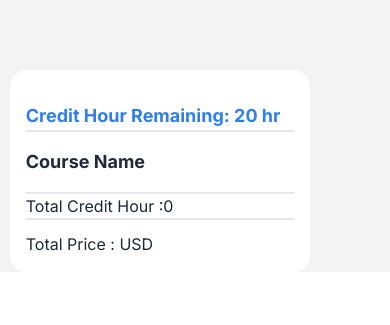
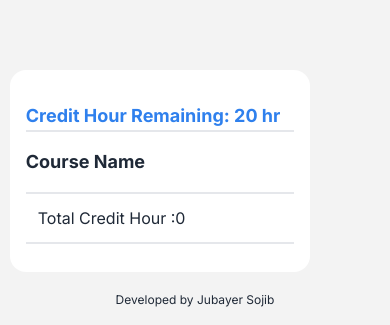
Before and after one commit to sojibjubayer/course-registration, a React (Vite) app: page / in a window 390 px wide. Shown: the part 4859-5184 px from the top of the page. Before the commit the page ends 5131 px from the top, so only its background shows below. Built offline with nearby package versions, Linux system fonts and the light colour scheme.

Commit message:
design and code checked

```diff
--- a/src/components/Card/Card.jsx
+++ b/src/components/Card/Card.jsx
@@ -4,7 +4,7 @@ import frame from '../../assets/frame.svg'
 const Card = ({ courses, handleCourses }) => {
 
     return (
-        <div className="grid grid-cols md:grid-cols-2 lg:grid-cols-3 w-3/4 gap-y-3 mb-20" >
+        <div className="grid grid-cols md:grid-cols-2 lg:grid-cols-3 lg:w-3/4 gap-y-3 mb-20" >
             {
                 courses.map(course =>
                     <div key={course.id} className="card w-[300px] bg-base-100 ">
@@ -21,15 +21,11 @@ const Card = ({ courses, handleCourses }) => {
                                 <p className='ml-1'>Credit : {course.credit}hr</p>
                             </div>
                             <button onClick={() => handleCourses(course)} className=" ml-1 p-2 rounded-xl btn-primary w-64 items-center mx-auto mt-5 text-white font-semibold text-base ">Select</button>
-
                         </div>
                     </div>
                 )
             }
         </div>
-
-
-
     );
 };
 
--- a/src/components/Cart/Cart.jsx
+++ b/src/components/Cart/Cart.jsx
@@ -1,16 +1,23 @@
 
 
-const Cart = ({ cartCourses }) => {
+const Cart = ({ cartCourses, remaining, creditHour }) => {
 
     return (
-        <div className="">
 
+        <div className='w-1/4'>
+            <div className="card w-[300px] bg-base-100 ">
+                <div className=" p-4 ">
+                    <h2 className="font-bold text-lg mt-4 mb-4 text-[#2F80ED] border-b-2">Credit Hour Remaining: {remaining} hr</h2>
+                    <h2 className="font-bold text-lg mt-4 mb-4  ">Course Name</h2>
 
                     <ol className="list-decimal  ml-5">
                         {
-                            cartCourses.map(courseName=><li key={courseName.id}>{courseName.course_name}</li>)
+                            cartCourses.map(courseName => <li key={courseName.id}>{courseName.course_name}</li>)
                         }
                     </ol>
+                    <p className="border-y-2 mb-3 mt-4 p-3">Total Credit Hour :{creditHour}</p>
+                </div>
+            </div>
         </div>
     );
 };
--- a/src/components/Home/Home.jsx
+++ b/src/components/Home/Home.jsx
@@ -9,8 +9,9 @@ import 'react-toastify/dist/ReactToastify.css';
 const Home = () => {
     const [courses, setCourses] = useState([])
     const [cartCourses, setCartCourses] = useState([])
-    const [creditHour,setCreditHour]=useState(0)
-    const [remaining,setRemaining]=useState(20)
+    const [creditHour, setCreditHour] = useState(0)
+    const [remaining, setRemaining] = useState(20)
+
 
     useEffect(() => {
         fetch('./courses.json')
@@ -22,20 +23,20 @@ const Home = () => {
 
 
 
-    const handleCourses = course=> {
+    const handleCourses = course => {
 
-       const newcartCourses = [...cartCourses, course]
-        let count=creditHour+course.credit;
-        let countRemaining=20-count;
+        const newcartCourses = [...cartCourses, course]
+        let count = creditHour + course.credit;
+        let countRemaining = 20 - count;
         const isExist = cartCourses.find(cartCourse => cartCourse.id === course.id)
-        if(isExist){
+        if (isExist) {
             toast.warning("You have already selected this course!");
-            return ;
+            return;
         }
 
-        if(countRemaining<0){
-            toast.warning("Sorry! Remaining credit hour cross the limit.");
-            return ;
+        if (countRemaining < 0) {
+            toast.warning("Sorry! Remaining credit hour crossed the limit.");
+            return;
         }
 
         setRemaining(countRemaining)
@@ -44,34 +45,16 @@ const Home = () => {
 
     }
 
-
     return (
         <div className='w-[95%] mx-auto'>
             <h3 className='text-3xl font-bold text-center p-10'>Course Registration</h3>
-            <div className='flex md:flex-row flex-col'>
-
+            <div className='flex lg:flex-row flex-col'>
                 <Card handleCourses={handleCourses} courses={courses}></Card>
-
-                <div className='w-1/4'>
-                <div className="card w-[300px] bg-base-100 ">
-                    <div className=" p-4 ">
-                        <h2 className="font-bold text-lg mt-4 mb-4 text-[#2F80ED] border-b-2">Credit Hour Remaining: {remaining} hr</h2>
-                        <h2 className="font-bold text-lg mt-4 mb-4  ">Course Name</h2>
-
-                        <Cart cartCourses={cartCourses}></Cart>
-
-                        <p className="border-y-2 mb-3 mt-4">Total Credit Hour :{creditHour}</p>
-                        <p>Total Price :  USD</p>
-                        <ToastContainer />
-
-                    </div>
-                </div>
-                </div>
-
+                <Cart cartCourses={cartCourses} remaining={remaining} creditHour={creditHour}></Cart>
+                <ToastContainer />
             </div>
-
+            <p className='text-xs  text-center p-5'>Developed by Jubayer Sojib</p>
         </div>
     );
 };
-
 export default Home;
```
Also changed, not shown: 1 other file (tests, documents, lock files or other folders).
